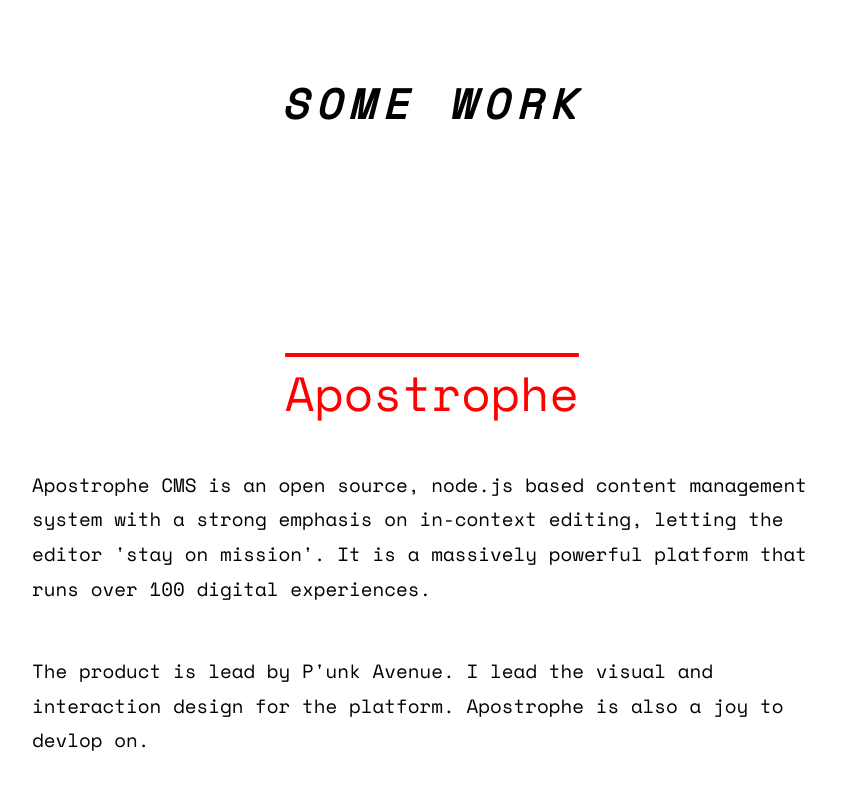
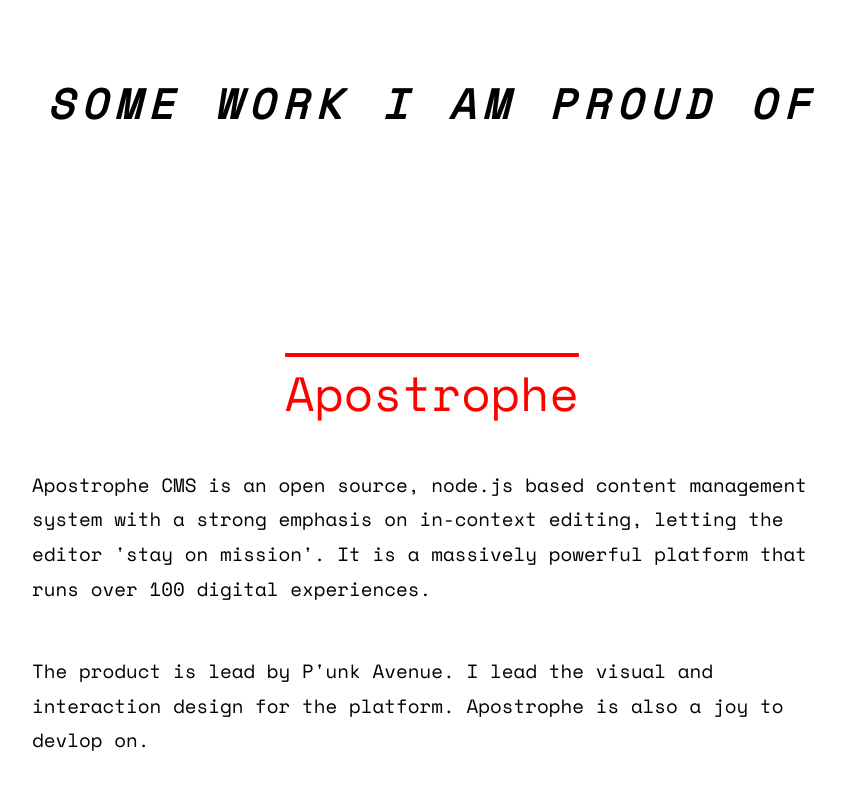
Before and after one commit to stuartromanek/site, a plain HTML site: page index.html in a window 1280 px wide. Shown: the part 1044-1833 px from the top of the page, without its empty margins (208-1053 px from the left). Drawn offline with nearby package versions, Linux system fonts and the light colour scheme; a script that the page names is missing.

Commit message:
lless snark

```diff
--- a/index.html
+++ b/index.html
@@ -24,7 +24,7 @@
             </p>-->
         </section>
         <section>
-            <h2>Some Work</h2>
+            <h2>Some Work I am Proud of</h2>
         </section>
         <section>
             <h3>Apostrophe</h3>
```
